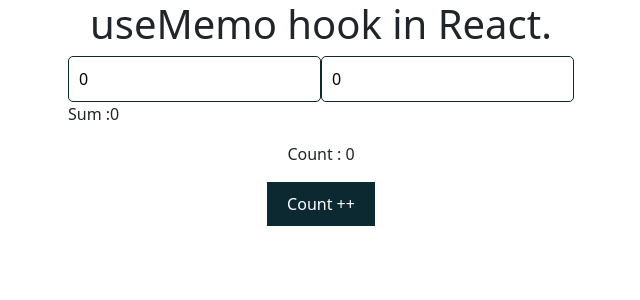
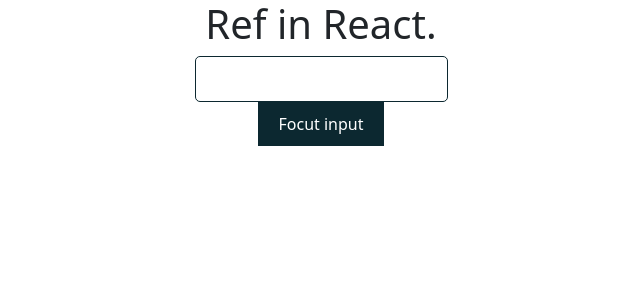
Before and after one commit to AKSHAY0128W/React, a React (Create React App) app: page / in a window 1280 px wide. Shown: the top 300 px of the page, without its empty margins (319-959 px from the left). Built offline with nearby package versions, Linux system fonts and the light colour scheme.

Commit message:
Learn ref in react with class component

```diff
--- a/src/App.jsx
+++ b/src/App.jsx
@@ -1,63 +1,47 @@
-import React from 'react'
-import { useState, useMemo } from 'react'
+import React, { Component, createRef } from 'react'
 import './App.css'
 
-function App() {
+class App extends Component {
 
-  const [number1, setNumber1] = useState(0)
-  const [number2, setNumber2] = useState(0)
-  const [count, setCount] = useState(0)
+  constructor() {
+    super()
+    this.myInputRef = createRef();
 
+  }
 
   // Example 1
 
-  // const sum = () => {
-  //   console.log("Calculate sum....!")
-
-  //   return number1 + number2;
+  // componentDidMount() {
+  //   this.myInputRef.current.value = "Bhaskar Gupta";
+  //   console.log(this.myInputRef.current.value);
   // }
 
   // Example 2
-  const sum = useMemo(
-    () => {
-      console.log("Calculate sum....!")
 
-      return number1 + number2;
-    }, [number1, number2]
-  )
+  handleClick = () => {
+    this.myInputRef.current.focus()
+    this.myInputRef.current.style.background = "green";
+    this.myInputRef.current.style.color = "white";
 
-  return (
-    <div className='App'>
-      <h1>useMemo hook in React.</h1>
-
-      {/* Example 1 */}
-      <div>
-        <input
-          type="number"
-          value={number1}
-          onChange={(e) => setNumber1(Number(e.target.value))} />
+    console.log(this.myInputRef.current.value);
 
 
-        <input
-          type="number"
-          value={number2}
-          onChange={(e) => setNumber2(Number(e.target.value))} />
-
-        {/* <p>Sum :{sum()}</p> */}
-
-        {/* Example 2 call function with useMemo */}
-        <p>Sum :{sum}</p>
+  }
 
 
 
 
+  render() {
+    // console.log(this.myInputRef);
+    return (
+      <div className='App'>
+        <h1>Ref in React.</h1>
+        <input type="text" ref={this.myInputRef} />
 
+        <button onClick={this.handleClick}>Focut input</button>
       </div>
-
-      <p>Count : {count}</p>
-      <button onClick={() => setCount(count + 1)}>Count ++</button>
-    </div>
-  )
+    )
+  }
 }
 
-export default App
+export default App;
```
